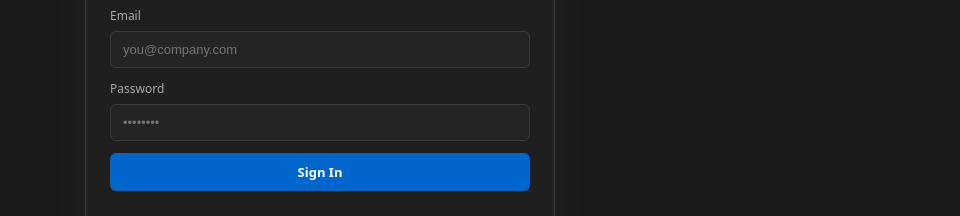
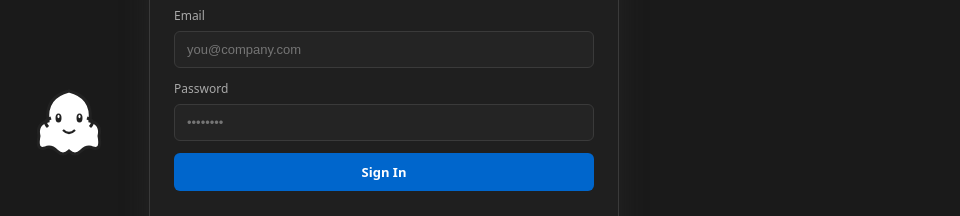
Before and after one commit to josephmabbinante-a11y/fbpa-ui, a React (Vite) app: page /login in a window 1280 px wide. Shown: the part 282-498 px from the top of the page, without its empty margins (320-1280 px from the left). Built offline with nearby package versions, Linux system fonts and the light colour scheme; no server answers.

Commit message:
modified:   src/pages/Login.jsx

```diff
--- a/src/pages/Login.jsx
+++ b/src/pages/Login.jsx
@@ -139,7 +139,19 @@ export default function Login() {
   };
 
   return (
-    <div style={containerStyle}>
+    <div style={{ ...containerStyle, flexDirection: 'row', justifyContent: 'center' }}>
+      <div style={{ display: 'flex', alignItems: 'center', justifyContent: 'center', marginRight: 32 }}>
+        <svg width="96" height="96" viewBox="0 0 64 64" fill="none" xmlns="http://www.w3.org/2000/svg" style={{ display: 'block' }}>
+          <path d="M12 44 Q10 36 18 34 Q16 18 32 14 Q48 18 46 34 Q54 36 52 44 Q54 54 48 52 Q44 50 40 54 Q36 58 32 54 Q28 58 24 54 Q20 50 16 52 Q10 54 12 44 Z" fill="#fff" stroke="#222" strokeWidth="2"/>
+          <ellipse cx="25" cy="32" rx="2" ry="3" fill="#222"/>
+          <ellipse cx="39" cy="32" rx="2" ry="3" fill="#222"/>
+          <ellipse cx="25" cy="31" rx="0.7" ry="1.2" fill="#fff"/>
+          <ellipse cx="39" cy="31" rx="0.7" ry="1.2" fill="#fff"/>
+          <path d="M28 40 Q32 44 36 40" stroke="#222" strokeWidth="1.5" fill="none"/>
+          <path d="M18 38 Q14 34 20 32" stroke="#222" strokeWidth="2" fill="none"/>
+          <path d="M46 38 Q50 34 44 32" stroke="#222" strokeWidth="2" fill="none"/>
+        </svg>
+      </div>
       <div style={cardStyle}>
         <div style={{ display: 'flex', alignItems: 'center', gap: 12, marginBottom: 16 }}>
           <img src={logo} alt="Opscale" style={{ height: 40, width: 'auto', display: 'block' }} />
```
